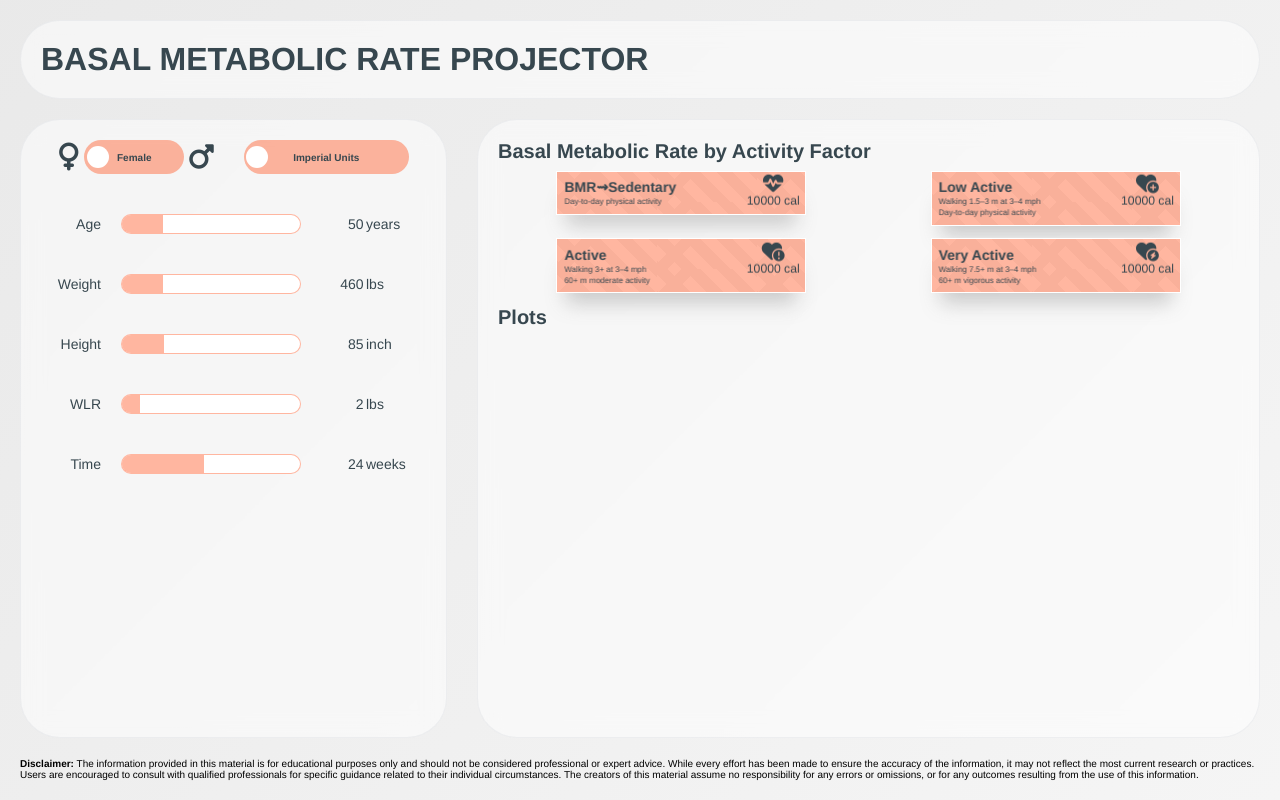
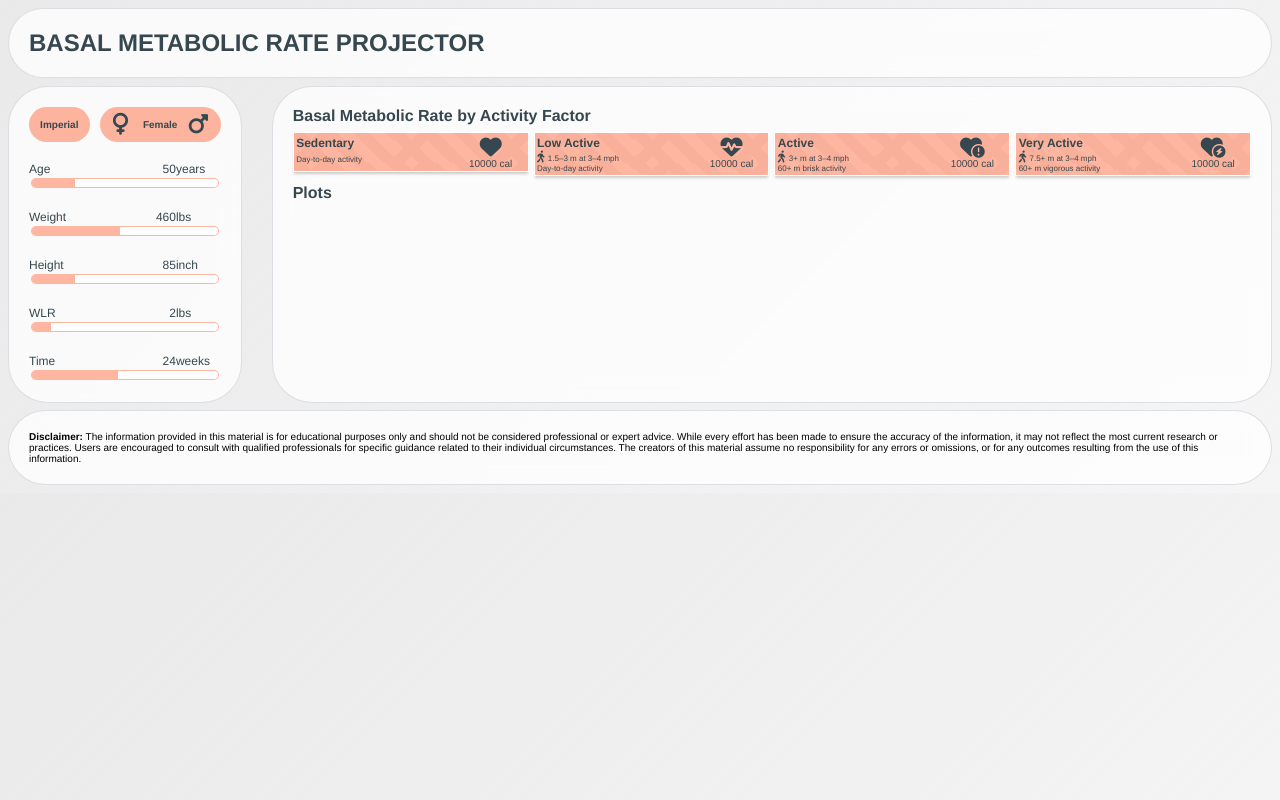
Before and after one commit to yifattih/rmr-projection-ui, a Flask app: page / in a window 1280 px wide. Run offline with Flask 3, Linux system fonts and the light colour scheme; some libraries are stand-ins or nearby versions.

Commit message:
fix(ui-cards): format main sections and styles

```diff
--- a/app/src/static/styles.css
+++ b/app/src/static/styles.css
@@ -1,16 +1,17 @@
 :root {
   /* General Settings */
-  height: 100%;
+  /* height: 100vh; */
   box-sizing: border-box;
   font-size: 62.5%;
   font-family: Helvetica, Arial, sans-serif;
   /* Sizes*/
-  --fornt-size-normal: 1.2rem;
-  --fornt-size-small: 0.8rem;
-  --font-size-h1: 3.2rem;
-  --font-size-h2: 2rem;
-  --font-size-h3: 1.4rem;
-  --font-size-icons: 2.8rem;
+  --font-size-normal: 1.1rem;
+  --font-size-small: 0.8rem;
+  --font-size-h1: 2.4rem;
+  --font-size-h2: 1.6rem;
+  --font-size-h3: 1.2rem;
+  --font-size-icons: 2.2rem;
+  --font-size-icons-text: 1rem;
 
   /* Colors */
   --container-color: #FFFFFF;
@@ -53,11 +54,10 @@
 
 body {
   display: flex;
-  flex-flow: column wrap;
-  min-height: 100%;
-  margin: 0;
-  gap: var(--gap-vertical);
-  padding: var(--container-padding) var(--container-padding);
+  flex-flow: row wrap;
+  /* min-height: 100%; */
+  gap: 0.75rem;
+  /* padding: var(--container-padding) var(--container-padding); */
   background: linear-gradient(135deg, rgba(226, 226, 226, 0.75),  rgba(245, 245, 245, 1));
 }
 
@@ -67,15 +67,20 @@
 
 header,
 main aside,
-main > section {
+main > section,
+footer {
 /* From https://css.glass */
 backdrop-filter: blur(1.1rem) saturate(175%);
 -webkit-backdrop-filter: blur(1.1rem) saturate(175%);
-background-color: rgba(255, 255, 255, 0.5);
+background-color: rgba(255, 255, 255, 0.75);
 border-radius: var(--border-radius-container);
-border: 0.1rem solid rgba(209, 213, 219, 0.3);
+border: 0.1rem solid rgba(209, 213, 219, 0.75);
 
 padding: var(--container-padding) var(--container-padding);
+}
+
+header {
+  flex: 1 1 100%;
 }
 
 header h1 {
@@ -91,26 +96,25 @@
 /* ///////////////////////////////////////////////////*/
 
 main {
+  flex: 1;
   display: flex;
   flex-flow: row wrap;
-  flex: 1 1 0;
   gap: var(--gap-horizontal);
 }
 
 main aside {
-  justify-items: center;
-  flex: 1 1 0;
-  min-width: fit-content;
+  flex: 1;
+  /* justify-items: center; */
 }
 
 main aside form {
   display: flex;
-  flex-flow: column nowrap;
-  gap: calc(var(--gap-vertical)*2);
+  flex-flow: column wrap;
+  gap: calc(var(--gap-vertical)*1);
 }
 
 main > section {
-  flex: 4 1 0;
+  flex: 5;
   display: flex;
   flex-flow: column wrap;
   gap: 0.75rem;
@@ -123,31 +127,42 @@
 
 form section {
   display: flex;
-  flex-flow: row nowrap;
+  flex-flow: row wrap;
+  justify-content: center;
   align-items: center;
 }
 
 section.toggles-container {
+  /* flex: 1 0 100%; */
   display: flex;
-  flex-flow: row nowrap;
-  justify-content: center;
-  align-items: center;
-  gap: var(--gap-horizontal);
+  flex-flow: row wrap;
+  /* justify-content: space-evenly; */
+  /* align-items: center; */
+  gap: 1rem;
 }
 
 .toggles-container .sex-container,
 .toggles-container .units-container {
   display: flex;
   flex-flow: row nowrap;
+  justify-content: center;
   align-items: center;
   gap: 0.5rem;
   transform-style: preserve-3d;
   transition: all 0.5s ease-in-out;
 }
 
+.toggles-container .sex-container {
+  flex: 2;
+}
+
+.toggles-container .units-container {
+  flex: 1;
+}
+
 .toggles-container .sex-container:hover,
 .toggles-container .units-container:hover {
-  transform: rotate3d(0.5, 1, 0, 30deg);
+  transform: rotate3d(0.5, 1, 0, 15deg);
 }
 
 .toggles-container span {
@@ -165,19 +180,22 @@
   text-align: center;
 }
 
-.sex-container .switch {
-  position: relative;
-  display: inline-block;
-  min-width: 10rem;
-  height: 3.4rem;
+.sex-container .switch,
+.units-container .switch {
+  /* flex: 1 1 0; */
+  min-width: 5em;
+  /* position: relative; */
+  /* display: inline-block; */
+  height: 3.5rem;
+}
+
+/* .sex-container .switch {
+  flex: 1;
 }
 
 .units-container .switch {
-  position: relative;
-  display: inline-block;
-  min-width: 16.5rem;
-  height: 3.4rem;
-}
+  flex: 1;
+} */
 
 .switch input {
   display: none;
@@ -200,31 +218,30 @@
   background-color: var(--button-color-hover);
  }
 
- .slider:before {
+ /* .slider:before {
   position: absolute;
   content: "";
-  height: 2.2rem;
-  width: 2.2rem;
+  height: 2rem;
+  width: 2rem;
   left: 0.25rem;
-  bottom: 0.6rem;
+  bottom: 0.65rem;
   background-color: var(--container-color);
   -webkit-transition: .4s;
   transition: .4s;
   border-radius: 50%;
- }
+ } */
 
-.sex-container input:checked + .slider:before,
-.units-container input:checked + .slider:before {
-  -webkit-transform: translateX(2.6rem);
-  -ms-transform: translateX(2.6rem);
-  transform: translateX(7.2rem);
-}
+/* .sex-container input:checked + .slider:before { */
+  /* -webkit-transform: translateX(1rem);
+  -ms-transform: translateX(2.6rem); */
+  /* transform: translateX(5.75rem); */
+/* } */
 
-.units-container input:checked + .slider:before {
-  -webkit-transform: translateX(2.6rem);
-  -ms-transform: translateX(2.6rem);
-  transform: translateX(13.7rem);
-}
+/* .units-container input:checked + .slider:before { */
+  /* -webkit-transform: translateX(2.6rem);
+  -ms-transform: translateX(2.6rem); */
+  /* transform: translateX(11.65rem); */
+/* } */
 
 .sex-container .slider:after,
 .units-container .slider:after {
@@ -247,11 +264,11 @@
 }
 
 .units-container .slider:after {
-  content: 'Imperial Units';
+  content: 'Imperial';
 }
 
 .units-container input:checked + .slider:after {
-  content: 'SI Units';
+  content: 'SI';
 }
 
 /* /////////////////////////////////////////////////////*/
@@ -260,19 +277,22 @@
 /* ///////////////////////////////////////////////////*/
 
 .form-section .label {
-  text-align: right;
-  min-width: 6rem;
-  margin: 0 2rem 0 0;
+  text-align: left;
+  flex: 1 1 10%;
+  /* min-width: 6.5rem; */
+  /* margin: 0 1rem 0 0; */
 }
 
 .form-section .level-value {
   text-align: right;
-  min-width: 5rem;
-  margin: 0 0.25rem 0 0;
+  flex: 1 1 20%;
+  /* min-width: 5rem; */
+  /* margin: 0 0.2rem 0 0; */
 }
 
 .form-section .unit {
-  min-width: 6rem;
+  flex: 1 1 0;
+  /* min-width: 6rem; */
   text-align: left;
 }
 
@@ -297,14 +317,16 @@
   -webkit-appearance: none;
   -moz-appearance: none;
   appearance: none;
-  min-width: 18rem;
-  height: var(--form-height);
+  flex: 2 1 100%;
+  /* min-width: 20rem; */
+
+  height: calc(var(--form-height)/2);
   overflow: hidden;
   border-radius: var(--form-border-radius);
   -webkit-transition: height var(--level-transition-duration);
   -o-transition: height var(--level-transition-duration);
   transition: height var(--level-transition-duration);
-  margin: 0 1.25rem 0 0;
+  /* margin: 0 0.5rem 0 0; */
   border-width: 0.15rem;
   border-color: var(--button-color-primary);
   background-color: var(--container-color);
@@ -329,7 +351,7 @@
 }
 
 .form-section .level:hover {
-  height: calc(var(--form-height) * 2);
+  height: calc(var(--form-height) * 1.5);
 }
 
 /* /////////////////////////////////////////////////////*/
@@ -346,14 +368,15 @@
 article.activity-factor {
   display: flex;
   flex-flow: row wrap;
-  justify-content: space-around;
-  gap: 0.75rem;
+  justify-content: space-between;
+  gap: 0.5rem;
 }
 
 article .container {
-  min-width: 25rem;
-  min-height: 6rem;
-  perspective: 100rem;
+  flex: 1;
+  /* min-width: 25rem; */
+  /* min-height: 6rem; */
+  /* perspective: 100rem; */
 }
 
 .card {
@@ -362,13 +385,13 @@
   background: linear-gradient(135deg,#0000 18.75%,#f3f3f3 0 31.25%,#0000 0),
               repeating-linear-gradient(45deg, #f3f3f3 -6.25% 6.25%,#ffffff 0 18.75%);
   background-size: 10rem 3rem;
-  box-shadow: rgba(142, 142, 142, 0.435) 0rem 2rem 2rem -1rem;
+  box-shadow: rgba(142, 142, 142, 0.435) 0rem 0.25rem 0.25rem -0.1rem;
   transition: all 0.5s ease-in-out;
 }
 
 .card:hover {
-  background-position: -10rem 10rem, -10rem 10rem;
-  transform: rotate3d(0.5, 1, 0, 30deg);
+  background-position: -5rem 5rem, -5rem 5rem;
+  transform: rotate3d(0.5, 1, 0, 15deg);
 }
 
 .card:hover .content-box{
@@ -376,79 +399,112 @@
 }
 
 .content-box {
+  /* flex: 1; */
+  display: flex;
+  flex-flow: row wrap;
   background: var(--card-color-primary);
   transition: all 0.5s ease-in-out;
-  padding: 0.75rem;
+  padding: 0.25rem;
   transform-style: preserve-3d;
 }
 
-.content-box .card-title {
-  display: inline-block;
-  height: min-content;
+.content-box .card-body {
+  display: flex;
+  flex-flow: row wrap;
+  /* display: inline-block; */
+  /* height: min-content; */
+  flex: 0 0 70%;
+  /* max-width: fit-content; */
   color: var(--font-color-primary);
-  font-size: var(--font-size-h3);
-  font-weight: bold;
+  /* font-size: var(--font-size-h3); */
+  /* font-weight: bold; */
   transition: all 0.5s ease-in-out;
-  transform: translate3d(0px, 0px, 0.5rem);
+  transform: translate3d(0rem, 0rem, 0.5rem);
 }
 
-.content-box .card-title:hover {
-  transform: translate3d(0px, 0px, 1rem);
+.content-box .card-body:hover {
+  transform: translate3d(0rem, 0rem, 1rem);
+}
+
+.content-box .card-title {
+  flex: 1 0 100%;
+  font-weight: bold;
+  font-size: var(--font-size-h3);
 }
 
 .content-box .card-content {
-  margin: 0.15rem 0 0 0;
-  display: inline-block;
-  max-width: fit-content;
-  height: min-content;
+  /* margin: 0.15rem 0 0 0; */
+  /* display: inline-block; */
+  /* max-width: fit-content; */
+  flex: 1 0 100%;
+  /* height: min-content; */
   text-decoration: none;
-  font-size: var(--fornt-size-small);
+  font-size: var(--font-size-small);
   color: var(--font-color-primary);
   transition: all 0.5s ease-in-out;
-  transform: translate3d(0px, 0px, 0.5rem);
+  transform: translate3d(0rem, 0rem, 0.5rem);
 }
 
 .content-box .card-content:hover {
-  font-size: var(--fornt-size-normal);
+  font-size: var(--font-size-normal);
   color: var(--container-color);
-  transform: translate3d(0px, 0px, 00.75rem);
+  transform: translate3d(0rem, 0rem, 00.75rem);
+}
+
+.content-box .card-content .emoji {
+  font-size: var(--font-size-h3);
 }
 
 
 .value-box {
-  position: absolute;
-  top: 0.25rem;
-  right: 0.75rem;
+  flex: 0 0 30%;
+  /* max-width: fit-content; */
+  /* position: absolute; */
+  /* top: 0.25rem;
+  right: 0.75rem; */
+  text-align: center;
+  align-items: center;
   transition: all 0.5s ease-in-out;
-  transform: translate3d(0px, 0px, 1.5rem);
+  transform: translate3d(0rem, 0rem, 1.5rem);
 }
 
 .value-box:hover {
-  transform: translate3d(0px, 0px, 2rem);
+  transform: translate3d(0rem, 0rem, 2rem);
 }
 
 .value-box span {
   margin: 0;
-  display: block;
-  text-align: center;
+  /* display: block; */
+  /* justify-self: center; */
+  /* text-align: center; */
 }
 
 .value-box p {
   margin: 0;
-  display: block;
-  text-align: center;
-  font-size: var(--fornt-size-normal);
+  /* justify-self: center; */
+  /* display: block; */
+  /* text-align: center; */
+  font-size: var(--font-size-icons-text);
   color: var(--font-color-primary);
 }
 
 .value-box .fa-solid {
-  font-size: var(--font-size-h2);
+  /* justify-self: center; */
+  /* text-align: center; */
+  font-size: var(--font-size-icons);
   color: var(--font-color-primary);
 }
 
+/* //////////////////////////////////////// */
+/* ///////////////// Footer ////////////////// */
+footer {
+  flex: 1 1 100%;
+}
+
+
 /* Mobile view (screen width 767px and below not inclusive) */
-@media (width <= 1023px) {
+/* @media (width <= 1023px) {
   main aside {
     min-width: 100%;
   }
-}
+} */
--- a/app/src/templates/index.html
+++ b/app/src/templates/index.html
@@ -14,54 +14,54 @@
         <aside>
             <form>
                 <section class="toggles-container">
+                    <div class="units-container">
+                        <label class="switch">
+                            <input type="checkbox">
+                            <span class="slider" title="Select system of units"></span>
+                        </label>
+                    </div>
                     <div class="sex-container">
                         <span>
                             <i class="fa-solid fa-venus"></i>
                         </span>
                         <label class="switch">
                             <input type="checkbox">
-                            <span class="slider"></span>
+                            <span class="slider" title="Select biological sex"></span>
                         </label>
                         <span>
                             <i class="fa-solid fa-mars"></i>
                         </span>
                     </div>
-                    <div class="units-container">
-                        <label class="switch">
-                            <input type="checkbox">
-                            <span class="slider"></span>
-                        </label>
-                    </div>
                 </section>
                 <section class="form-section range">
                     <label class="label" for="age-slider">Age</label>
-                    <input type="range" min="20" max="150" value="50" oninput="ageout.value = this.value" class="level" name="age">
                     <output class= "level-value" id="ageout">50</output>
                     <label class="unit" for="age-slider">years</label>
+                    <input class="level" type="range" min="20" max="150" value="50" oninput="ageout.value = this.value" name="age">
                 </section>
                 <section class="form-section range">
                     <label class="label" for="weight-slider">Weight</label>
-                    <input type="range" min="50" max="2000" value="500" oninput="weightout.value = this.value" class="level" id="weight" name="weight">
                     <output class= "level-value" id="weightout">460</output>
                     <label class="unit" for="weight-slider">lbs</label>
+                    <input type="range" min="50" max="999" value="500" oninput="weightout.value = this.value" class="level" id="weight" name="weight">
                 </section>
                 <section class="form-section range">
                     <label class="label" for="height-slider">Height</label>
-                    <input type="range" min="50" max="200" value="85" oninput="heightout.value = this.value" class="level" id="height" name="height">
                     <output class= "level-value" id="heightout">85</output>
                     <label class="unit" for="height-slider">inch</label>
+                    <input type="range" min="50" max="200" value="85" oninput="heightout.value = this.value" class="level" id="height" name="height">
                 </section>
                 <section class="form-section range">
                     <label class="label" for="rate-slider">WLR</label>
-                    <input type="range" min="0" max="20" step="0.1" value="2" oninput="rateout.value = this.value" class="level" id="rate" name="rate">
                     <output class= "level-value" id="rateout">2</output>
                     <label class="unit" for="rate-slider">lbs</label>
+                    <input type="range" min="0" max="20" step="0.1" value="2" oninput="rateout.value = this.value" class="level" id="rate" name="rate">
                 </section>
                 <section class="form-section range">
                     <label class="label" for="time-slider">Time</label>
-                    <input type="range" min="0" max="52" value="24" oninput="timeout.value = this.value" class="level" id="time" name="time">
                     <output class= "level-value" id="timeout">24</output>
                     <label class="unit" for="time-slider">weeks</label>
+                    <input type="range" min="0" max="52" value="24" oninput="timeout.value = this.value" class="level" id="time" name="time">
                 </section>
             </form>
             <!-- <button class="btn">Submit</button> -->
@@ -72,14 +72,45 @@
                 <div class="container">
                     <div class="card">
                         <div class="content-box">
+                            <div class="card-body">
                                 <span class="card-title">
-                                BMR&#8669Sedentary
-                            </span> <br>
+                                    Sedentary
+                                </span>
                                 <a class="card-content" href="https://www.ncbi.nlm.nih.gov/books/NBK278991/table/diet-treatment-obes.table12est/#_ncbi_dlg_citbx_NBK278991" target="_blank">
-                                Day-to-day physical activity
+                                    Day-to-day activity
                                 </a>
                             </div>
-                        <div class="value-box">
+                            <div class="value-box" title="Activity Factor
+Male = 1.00
+Female = 1.00">
+                                <span>
+                                    <span><i class="fa-solid fa-heart"></i></span>
+                                </span>
+                                <p id="bmr-value">
+                                    10000 cal
+                                </p>
+                            </div>
+                        </div>
+                    </div>
+                </div>
+                <div class="container">
+                    <div class="card">
+                        <div class="content-box">
+                            <div class="card-body">
+                                <span class="card-title">Low Active</span>
+                                <a class="card-content" href="https://www.ncbi.nlm.nih.gov/books/NBK278991/table/diet-treatment-obes.table12est/#_ncbi_dlg_citbx_NBK278991" target="_blank">
+                                    <span class="emoji">
+                                        <i class="fa-solid fa-person-walking"></i>
+                                    </span>
+                                    1.5–3 m at 3–4 mph
+                                </a>
+                                <a class="card-content" href="https://www.ncbi.nlm.nih.gov/books/NBK278991/table/diet-treatment-obes.table12est/#_ncbi_dlg_citbx_NBK278991" target="_blank">
+                                    Day-to-day activity
+                                </a>
+                            </div>
+                            <div class="value-box" title="Activity Factor
+Male = 1.11
+Female = 1.12">
                                 <span>
                                     <span><i class="fa-solid fa-heart-pulse"></i></span>
                                 </span>
@@ -89,43 +120,25 @@
                             </div>
                         </div>
                     </div>
-                <div class="container">
-                    <div class="card">
-                        <div class="content-box">
-                            <span class="card-title">
-                                Low Active
-                            </span> <br>
-                            <a class="card-content" href="https://www.ncbi.nlm.nih.gov/books/NBK278991/table/diet-treatment-obes.table12est/#_ncbi_dlg_citbx_NBK278991" target="_blank">
-                                Walking 1.5–3 m at 3–4 mph
-                            </a><br>
-                            <a class="card-content" href="https://www.ncbi.nlm.nih.gov/books/NBK278991/table/diet-treatment-obes.table12est/#_ncbi_dlg_citbx_NBK278991" target="_blank">
-                                Day-to-day physical activity
-                            </a>
-                        </div>
-                        <div class="value-box">
-                            <span>
-                                <span><i class="fa-solid fa-heart-circle-plus"></i></span>
-                            </span>
-                            <p id="bmr-value">
-                                10000 cal
-                            </p>
-                        </div>
-                    </div>
                 </div>
                 <div class="container">
                     <div class="card">
                         <div class="content-box">
-                            <span class="card-title">
-                                Active
-                            </span> <br>
+                            <div class="card-body">
+                                <span class="card-title">Active</span>
                                 <a class="card-content" href="https://www.ncbi.nlm.nih.gov/books/NBK278991/table/diet-treatment-obes.table12est/#_ncbi_dlg_citbx_NBK278991" target="_blank">
-                                Walking 3+ at 3–4 mph
-                            </a><br>
+                                    <span class="emoji">
+                                        <i class="fa-solid fa-person-walking"></i>
+                                    </span>
+                                    3+ m at 3–4 mph
+                                </a>
                                 <a class="card-content" href="https://www.ncbi.nlm.nih.gov/books/NBK278991/table/diet-treatment-obes.table12est/#_ncbi_dlg_citbx_NBK278991" target="_blank">
-                                60+ m moderate activity
+                                    60+ m brisk activity
                                 </a>
                             </div>
-                        <div class="value-box">
+                            <div class="value-box" title="Activity Factor
+Male = 1.25
+Female = 1.27">
                                 <span>
                                     <span><i class="fa-solid fa-heart-circle-exclamation"></i></span>
                                 </span>
@@ -135,26 +148,32 @@
                             </div>
                         </div>
                     </div>
+                </div>
                 <div class="container">
                     <div class="card">
                         <div class="content-box">
-                            <span class="card-title">
-                                Very Active
-                            </span> <br>
+                            <div class="card-body">
+                                <span class="card-title">Very Active</span>
                                 <a class="card-content" href="https://www.ncbi.nlm.nih.gov/books/NBK278991/table/diet-treatment-obes.table12est/#_ncbi_dlg_citbx_NBK278991" target="_blank">
-                                Walking 7.5+ m at 3–4 mph
-                            </a><br>
+                                    <span class="emoji">
+                                        <i class="fa-solid fa-person-walking"></i>
+                                    </span>
+                                    7.5+ m at 3–4 mph
+                                </a>
                                 <a class="card-content" href="https://www.ncbi.nlm.nih.gov/books/NBK278991/table/diet-treatment-obes.table12est/#_ncbi_dlg_citbx_NBK278991" target="_blank">
                                     60+ m vigorous activity
                                 </a>
                             </div>
-                        <div class="value-box">
+                            <div class="value-box" title="Activity Factor
+Male = 1.48
+Female = 1.45">
                                 <span>
                                     <span><i class="fa-solid fa-heart-circle-bolt"></i></span>
                                 </span>
                                 <p id="bmr-value">
                                     10000 cal
                                 </p>
+                            </div>
                         </div>
                     </div>
                 </div>
```
Lines whose indentation alone changed are shown as unchanged.
